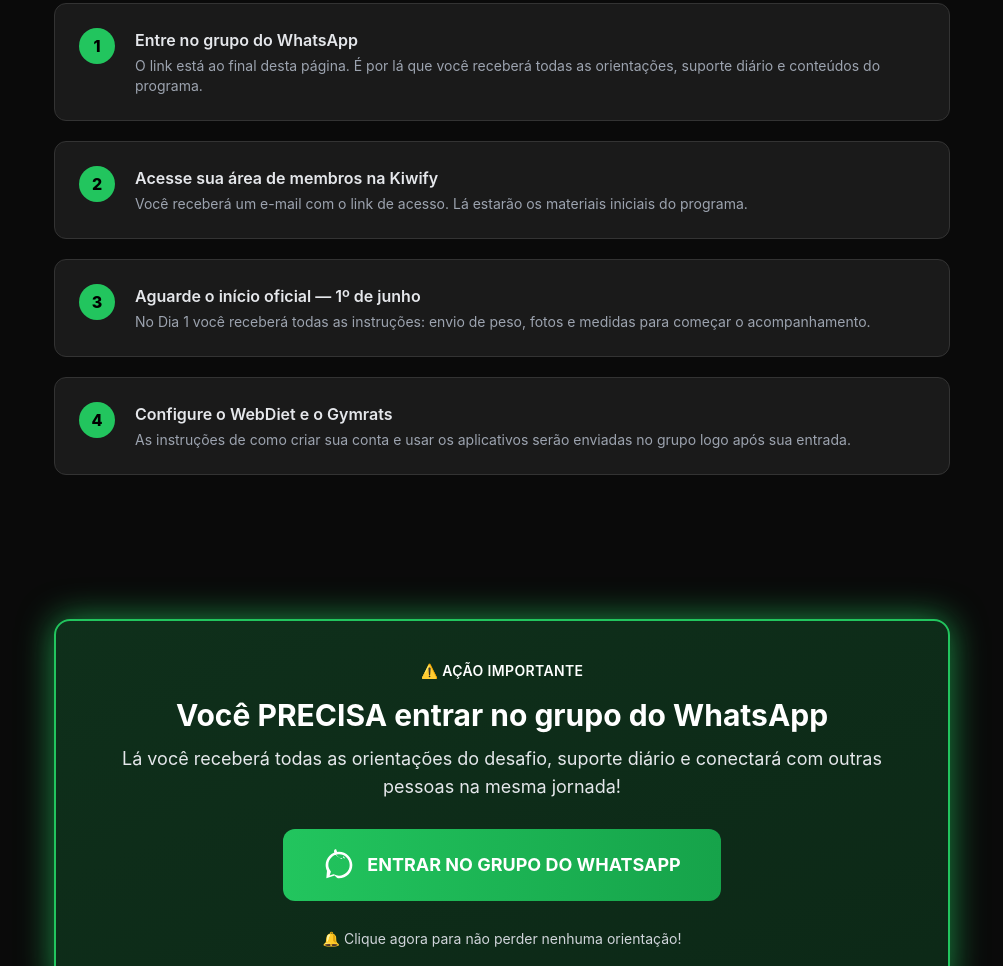
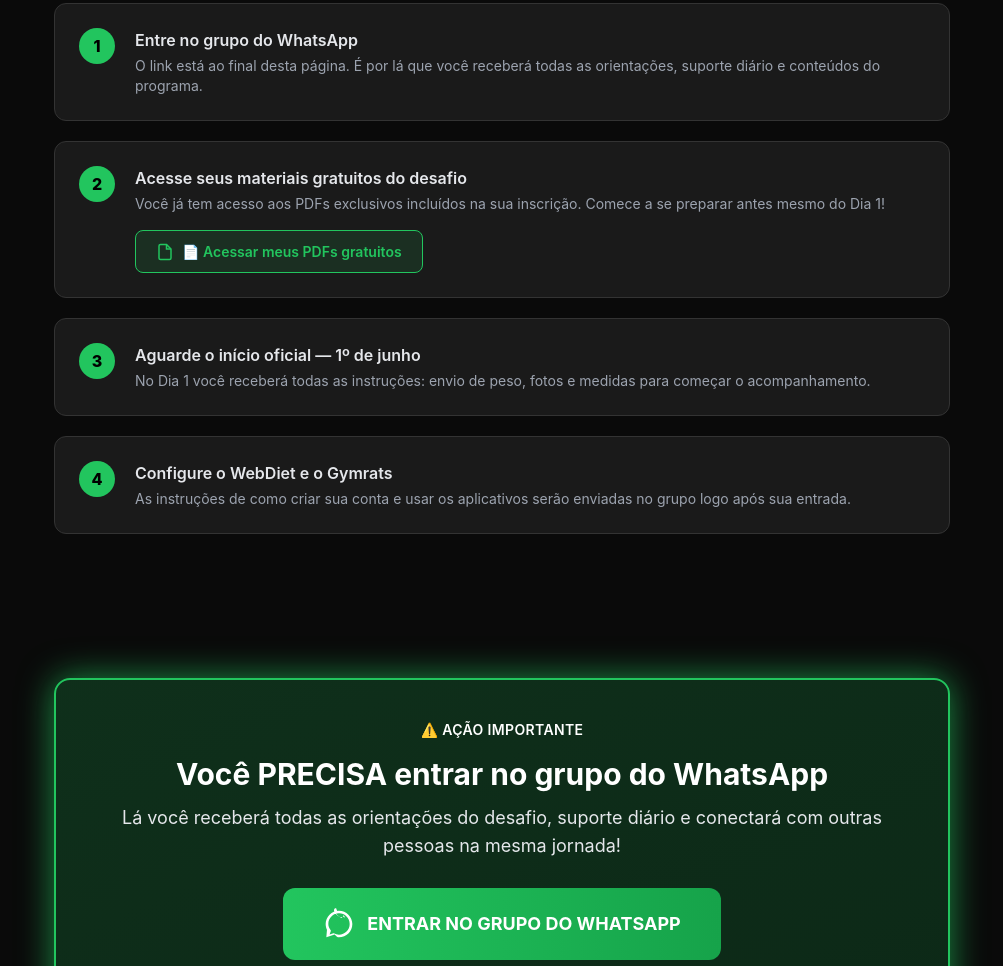
Before and after one commit to joaomiguelnutri02/projetoprimeiros30, a plain HTML site: page obrigado.html in a window 1280 px wide. Shown: the part 1061-2027 px from the top of the page, without its empty margins (138-1141 px from the left). Drawn offline with nearby package versions, Linux system fonts and the light colour scheme.

Commit message:
Update obrigado.html

```diff
--- a/obrigado.html
+++ b/obrigado.html
@@ -174,9 +174,23 @@
 
           <div class="step-item card p-6 rounded-xl flex items-start gap-5">
             <div class="step-number">2</div>
-            <div>
-              <p class="text-gray-200 font-semibold mb-1">Acesse sua área de membros na Kiwify</p>
-              <p class="text-gray-400 text-sm">Você receberá um e-mail com o link de acesso. Lá estarão os materiais iniciais do programa.</p>
+            <div class="w-full">
+              <p class="text-gray-200 font-semibold mb-1">Acesse seus materiais gratuitos do desafio</p>
+              <p class="text-gray-400 text-sm mb-4">Você já tem acesso aos PDFs exclusivos incluídos na sua inscrição. Comece a se preparar antes mesmo do Dia 1!</p>
+              <a
+                href="https://drive.google.com/drive/folders/1Bym0V68Kg7Y_VTDM0WL5kXJ-FskxWxOX?usp=drive_link"
+                target="_blank"
+                rel="noopener noreferrer"
+                style="display: inline-flex; align-items: center; gap: 8px; background: rgba(34,197,94,0.12); border: 1px solid #22c55e; color: #22c55e; font-weight: 600; font-size: 14px; padding: 10px 20px; border-radius: 8px; text-decoration: none; transition: all 0.3s;"
+                onmouseover="this.style.background='rgba(34,197,94,0.25)'"
+                onmouseout="this.style.background='rgba(34,197,94,0.12)'"
+              >
+                <svg width="18" height="18" viewBox="0 0 24 24" fill="none" stroke="currentColor" stroke-width="2">
+                  <path d="M14 2H6a2 2 0 0 0-2 2v16a2 2 0 0 0 2 2h12a2 2 0 0 0 2-2V8z"></path>
+                  <polyline points="14 2 14 8 20 8"></polyline>
+                </svg>
+                📄 Acessar meus PDFs gratuitos
+              </a>
             </div>
           </div>
 
@@ -208,7 +222,7 @@
           <p class="text-gray-200 mb-8 text-lg">Lá você receberá todas as orientações do desafio, suporte diário e conectará com outras pessoas na mesma jornada!</p>
 
           <a
-            href="https://wa.me/SEULINKAQUI"
+            href="https://chat.whatsapp.com/Il61Cmrs8JD6HxXLFNxPI8?mode=gi_t"
             target="_blank"
             rel="noopener noreferrer"
             class="whatsapp-btn inline-flex items-center gap-3 bg-gradient-to-r from-green-500 to-green-600 text-white text-lg font-bold py-5 px-10 rounded-xl transition-all duration-300 hover:shadow-xl hover:shadow-green-500/50 hover:scale-105 active:scale-95"
```
